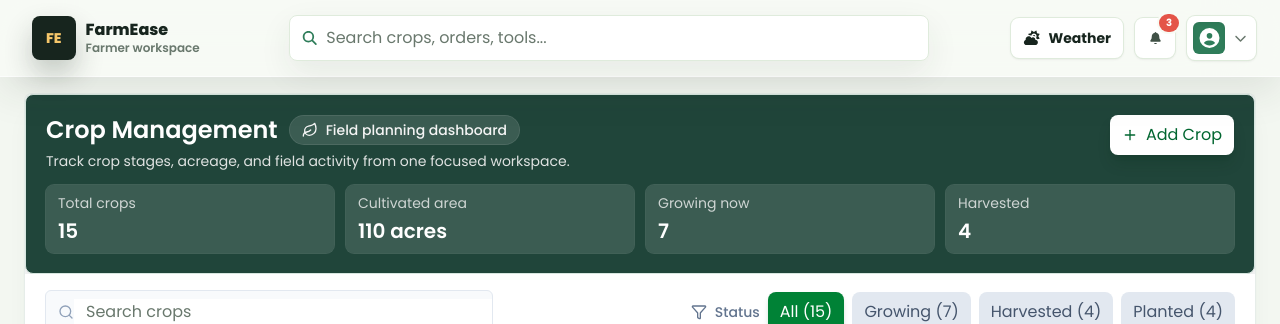
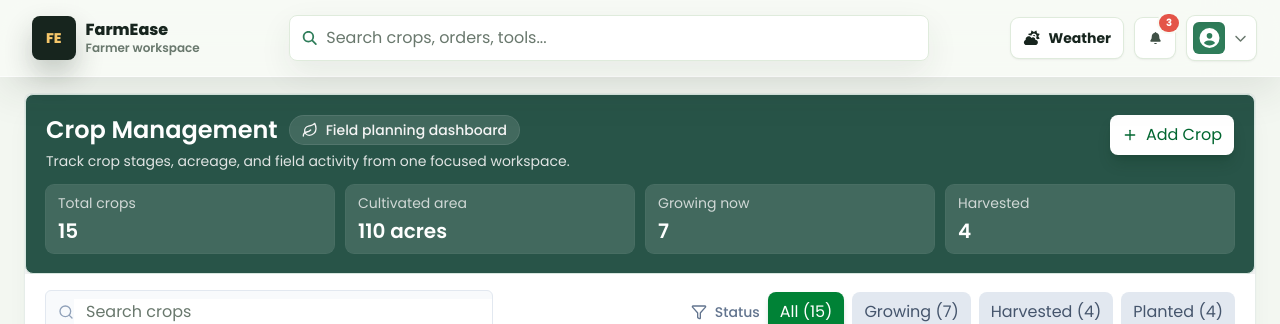
Before and after one commit to JayaramireddyMeeniga/farmease-frontend, a React (Vite) app: page /cropManagement in a window 1280 px wide. Shown: the top 324 px of the page. Built offline with nearby package versions, Linux system fonts and the light colour scheme; no server answers; sample sign-in values are in the browser's storage.

Commit message:
feat: Update background color of ModuleHeader component for improved UI consistency

```diff
--- a/src/components/ui/ModuleHeader.jsx
+++ b/src/components/ui/ModuleHeader.jsx
@@ -13,7 +13,7 @@ const ModuleHeader = ({
   contentClassName = "",
 }) => (
   <header
-    className={`overflow-hidden rounded-lg border border-[#d7e6df] bg-[#20453A] p-5 text-white shadow-[0_14px_36px_rgba(16,37,31,0.16)] ${className}`}
+    className={`overflow-hidden rounded-lg border border-[#d7e6df] bg-[#285448] p-5 text-white shadow-[0_14px_36px_rgba(16,37,31,0.16)] ${className}`}
   >
     <div
       className={`flex flex-col gap-5 lg:flex-row lg:items-end lg:justify-between ${contentClassName}`}
```
